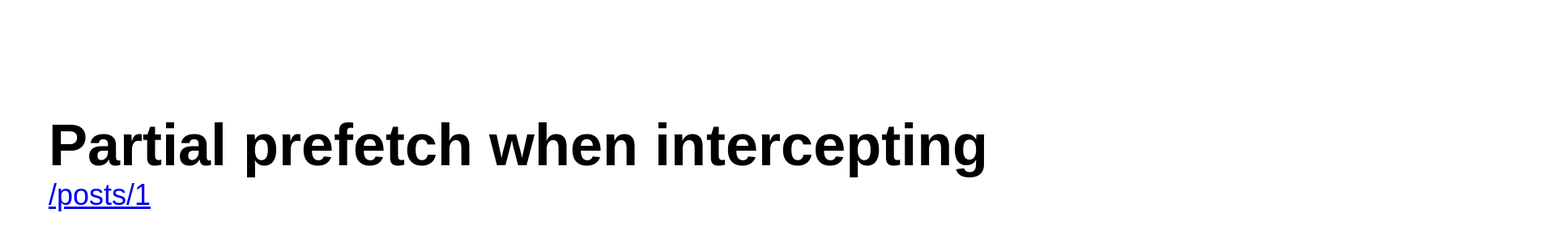
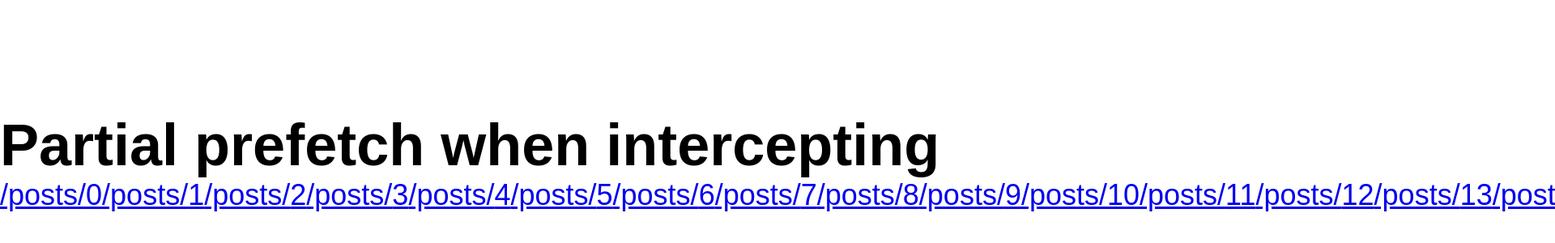
Before and after one commit to atsixian/netxjs-prefetch-demo, a Next.js app: page /partial/modal in a window 1280 px wide. Shown: the part 200-500 px from the top of the page at 81% size, 1920 px wide, since content can reach past the window. Built offline with nearby package versions, Linux system fonts and the light colour scheme.

Commit message:
more links

```diff
--- a/app/partial/modal/page.js
+++ b/app/partial/modal/page.js
@@ -4,7 +4,9 @@ export default function FullPrefetchModalPage() {
     <div style={{ height: "100%", display: "grid", placeItems: "center", fontSize: 36 }}>
       <div>
         <h1>Partial prefetch when intercepting</h1>
-        <Link href="/posts/1">/posts/1</Link>
+        {Array.from({ length: 100 }).map((_, i) => (
+          <Link href={`/posts/${i}`}>/posts/{i}</Link>
+        ))}
       </div>
     </div>
   );
```
